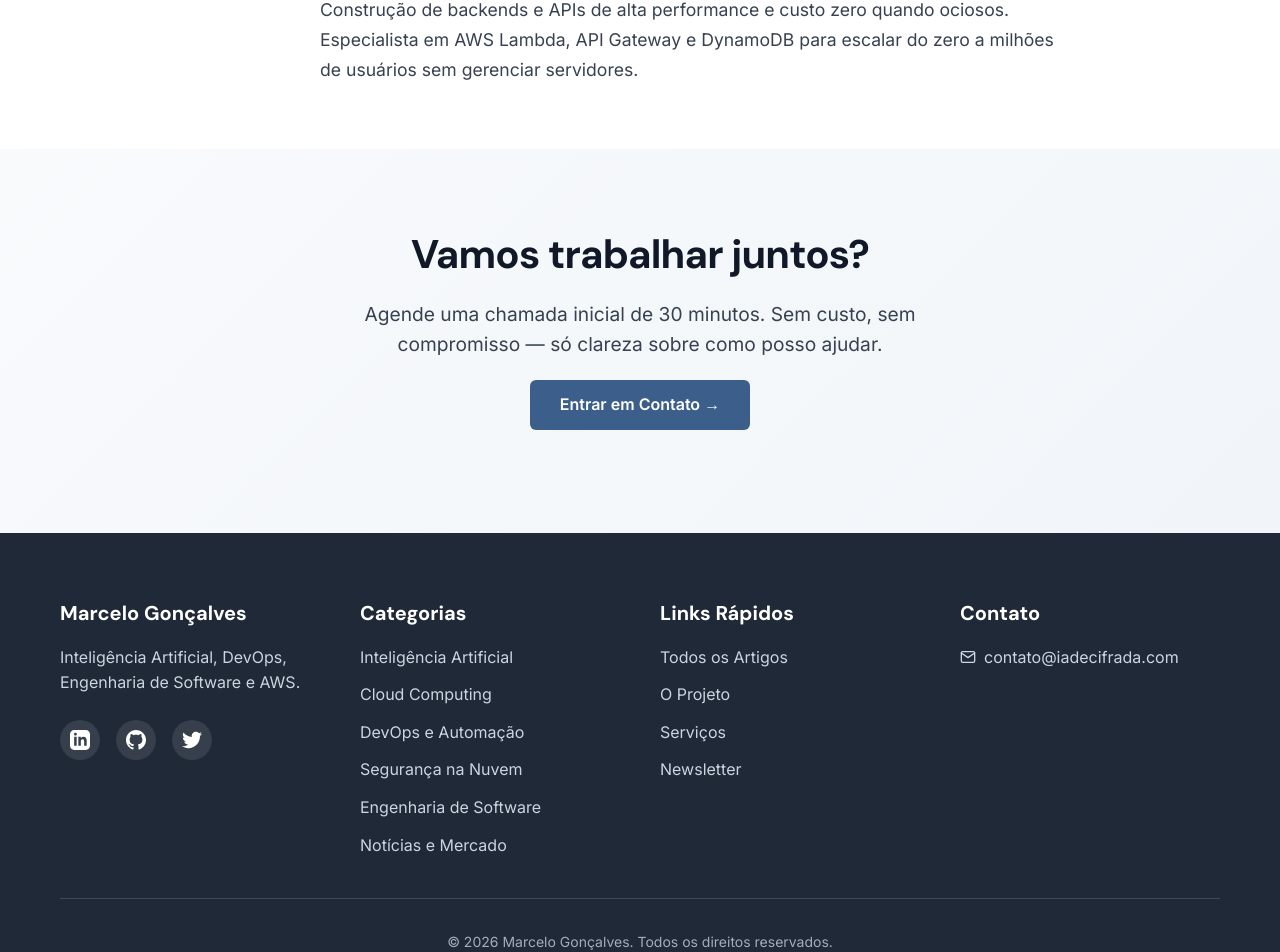
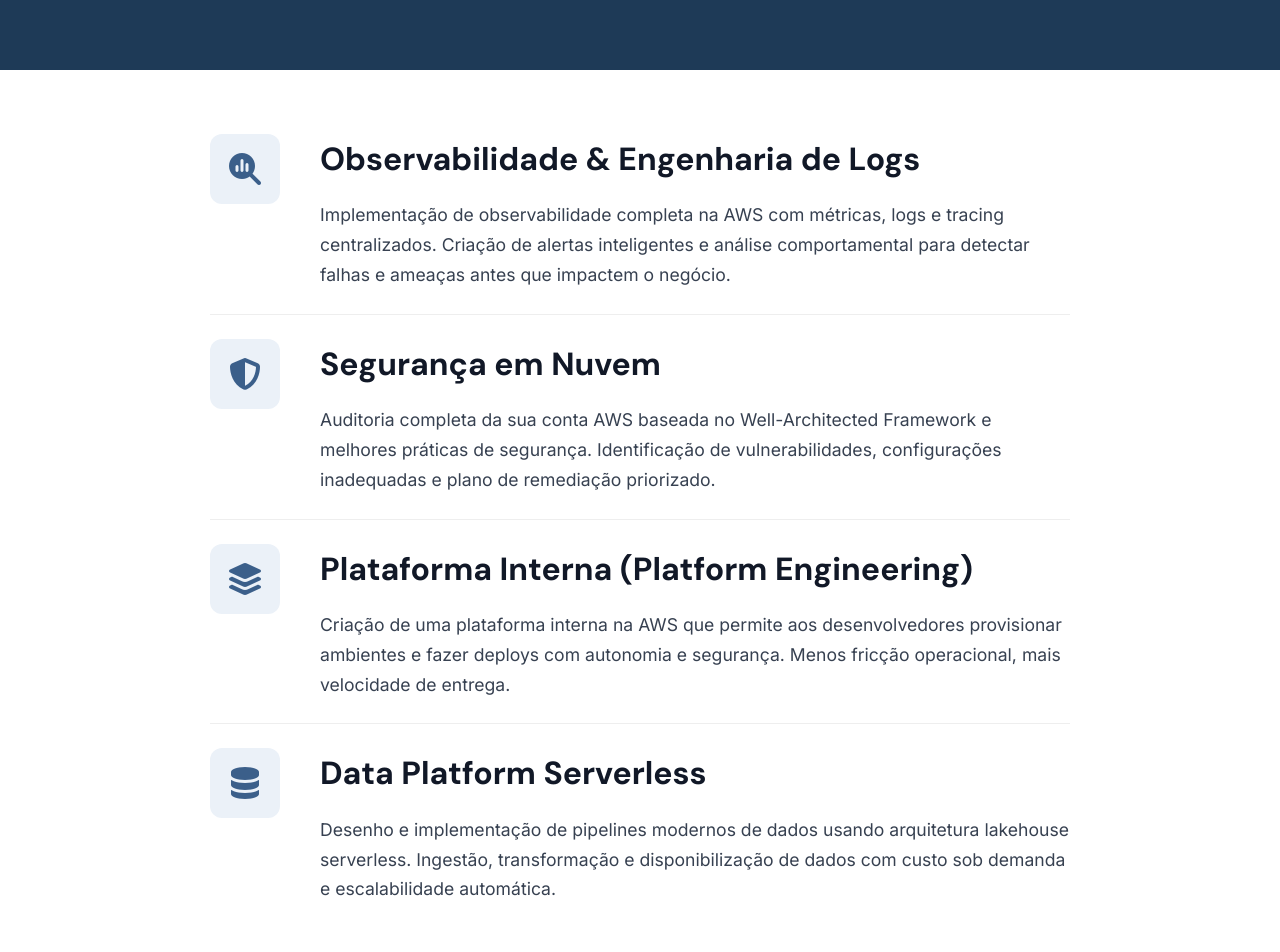
Before and after one commit to marcelo-jgoncalves/marcelo-goncalves-blog, a Next.js app in the folder frontend/: page /servicos in a window 1280 px wide. Shown: the part 1651-2603 px from the top of the page. Built offline with nearby package versions, Linux system fonts and the light colour scheme; no server answers.

Commit message:
feat(servicos): adiciona 4 novos serviços e move making of após o 4º

```diff
--- a/frontend/app/servicos/page.tsx
+++ b/frontend/app/servicos/page.tsx
@@ -50,6 +50,10 @@ const servicosJsonLd = {
       { '@type': 'Offer', itemOffered: { '@type': 'Service', name: 'FinOps & Otimização de Custos', description: 'Auditoria da fatura AWS, rightsizing e estratégias de compra.' } },
       { '@type': 'Offer', itemOffered: { '@type': 'Service', name: 'Automação e DevOps (IaC & CI/CD)', description: 'Pipelines de CI/CD com GitHub Actions e Terraform.' } },
       { '@type': 'Offer', itemOffered: { '@type': 'Service', name: 'Desenvolvimento Serverless', description: 'Backends e APIs com AWS Lambda, API Gateway e DynamoDB.' } },
+      { '@type': 'Offer', itemOffered: { '@type': 'Service', name: 'Observabilidade & Engenharia de Logs', description: 'Métricas, logs e tracing centralizados na AWS com alertas inteligentes.' } },
+      { '@type': 'Offer', itemOffered: { '@type': 'Service', name: 'Segurança em Nuvem', description: 'Auditoria AWS baseada no Well-Architected Framework e melhores práticas de segurança.' } },
+      { '@type': 'Offer', itemOffered: { '@type': 'Service', name: 'Plataforma Interna (Platform Engineering)', description: 'Plataforma interna AWS para autonomia e segurança no provisionamento e deploys.' } },
+      { '@type': 'Offer', itemOffered: { '@type': 'Service', name: 'Data Platform Serverless', description: 'Pipelines modernos de dados com arquitetura lakehouse serverless.' } },
     ],
   },
 };
@@ -69,7 +73,7 @@ export default function ServicosPage() {
         </p>
       </PageHero>
 
-      {/* 2. Serviços 1–3 */}
+      {/* 2. Serviços 1–4 */}
       <div className="services-content">
         <div className="service-item">
           <div className="service-icon"><i className="fas fa-cloud"></i></div>
@@ -94,6 +98,14 @@ export default function ServicosPage() {
             <p>Criação de pipelines de CI/CD (GitHub Actions) e automação completa de infraestrutura como código (Terraform). Crio o &quot;botão mágico&quot; que permite à sua equipe fazer deploys seguros e repetíveis.</p>
           </div>
         </div>
+
+        <div className="service-item">
+          <div className="service-icon"><i className="fas fa-bolt"></i></div>
+          <div className="service-text">
+            <h2>Desenvolvimento Serverless</h2>
+            <p>Construção de backends e APIs de alta performance e custo zero quando ociosos. Especialista em AWS Lambda, API Gateway e DynamoDB para escalar do zero a milhões de usuários sem gerenciar servidores.</p>
+          </div>
+        </div>
       </div>
 
       {/* 3. Prova social — fullwidth, fundo azul profundo */}
@@ -113,18 +125,42 @@ export default function ServicosPage() {
         </div>
       </section>
 
-      {/* 4. Serviço 4 */}
+      {/* 4. Serviços 5–8 */}
       <div className="services-content">
         <div className="service-item">
-          <div className="service-icon"><i className="fas fa-bolt"></i></div>
+          <div className="service-icon"><i className="fas fa-magnifying-glass-chart"></i></div>
           <div className="service-text">
-            <h2>Desenvolvimento Serverless</h2>
-            <p>Construção de backends e APIs de alta performance e custo zero quando ociosos. Especialista em AWS Lambda, API Gateway e DynamoDB para escalar do zero a milhões de usuários sem gerenciar servidores.</p>
+            <h2>Observabilidade & Engenharia de Logs</h2>
+            <p>Implementação de observabilidade completa na AWS com métricas, logs e tracing centralizados. Criação de alertas inteligentes e análise comportamental para detectar falhas e ameaças antes que impactem o negócio.</p>
+          </div>
+        </div>
+
+        <div className="service-item">
+          <div className="service-icon"><i className="fas fa-shield-halved"></i></div>
+          <div className="service-text">
+            <h2>Segurança em Nuvem</h2>
+            <p>Auditoria completa da sua conta AWS baseada no Well-Architected Framework e melhores práticas de segurança. Identificação de vulnerabilidades, configurações inadequadas e plano de remediação priorizado.</p>
+          </div>
+        </div>
+
+        <div className="service-item">
+          <div className="service-icon"><i className="fas fa-layer-group"></i></div>
+          <div className="service-text">
+            <h2>Plataforma Interna (Platform Engineering)</h2>
+            <p>Criação de uma plataforma interna na AWS que permite aos desenvolvedores provisionar ambientes e fazer deploys com autonomia e segurança. Menos fricção operacional, mais velocidade de entrega.</p>
+          </div>
+        </div>
+
+        <div className="service-item">
+          <div className="service-icon"><i className="fas fa-database"></i></div>
+          <div className="service-text">
+            <h2>Data Platform Serverless</h2>
+            <p>Desenho e implementação de pipelines modernos de dados usando arquitetura lakehouse serverless. Ingestão, transformação e disponibilização de dados com custo sob demanda e escalabilidade automática.</p>
           </div>
         </div>
       </div>
 
-      {/* 3. CTA final — agendar chamada */}
+      {/* 5. CTA final — agendar chamada */}
       <PageCTA
         title="Vamos trabalhar juntos?"
         body="Agende uma chamada inicial de 30 minutos. Sem custo, sem compromisso — só clareza sobre como posso ajudar."
```
